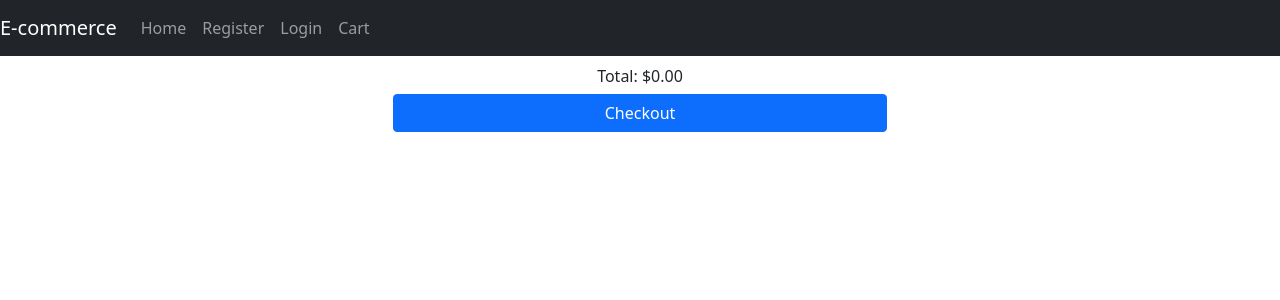
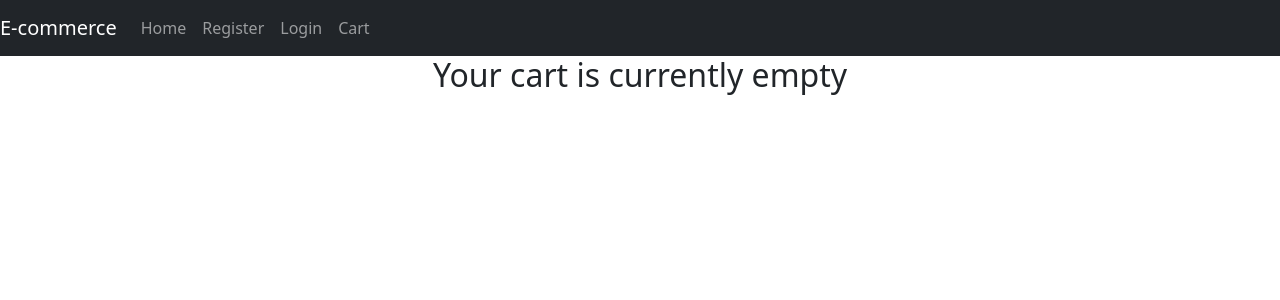
Before and after one commit to polancop3/E-commerce-frontend, a React (Create React App) app: page /cart in a window 1280 px wide. Shown: the top 300 px of the page. Built offline with nearby package versions, Linux system fonts and the light colour scheme.

Commit message:
cart is empty condition added

```diff
--- a/src/components/Cart/Cart.js
+++ b/src/components/Cart/Cart.js
@@ -44,6 +44,15 @@ export default class Cart extends Component {
           }
           let total = 0;
           this.state.cart.map((item, index) => total += item.price)
+
+          if(this.state.cart.length === 0){
+            return(
+                <header style={totalStyle}>
+                    <h2>Your cart is currently empty</h2>
+                </header>
+
+            )
+          }
         return (
             <div style={containerStyle}>
                 {this.state.cart.map((item, index) =>
```
